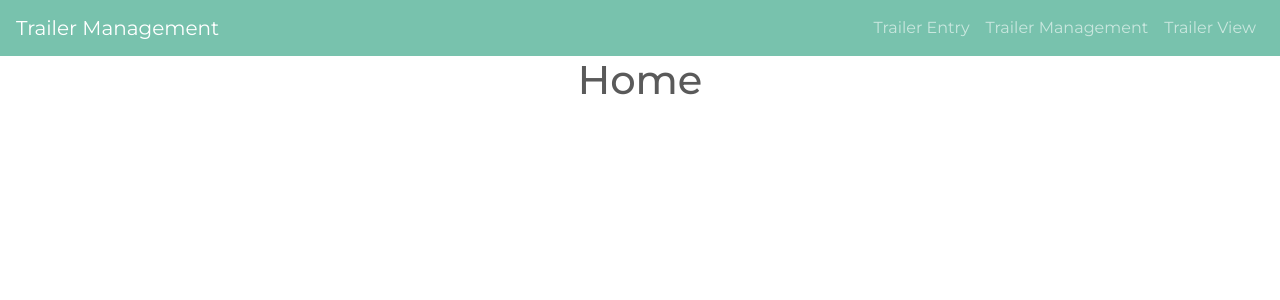
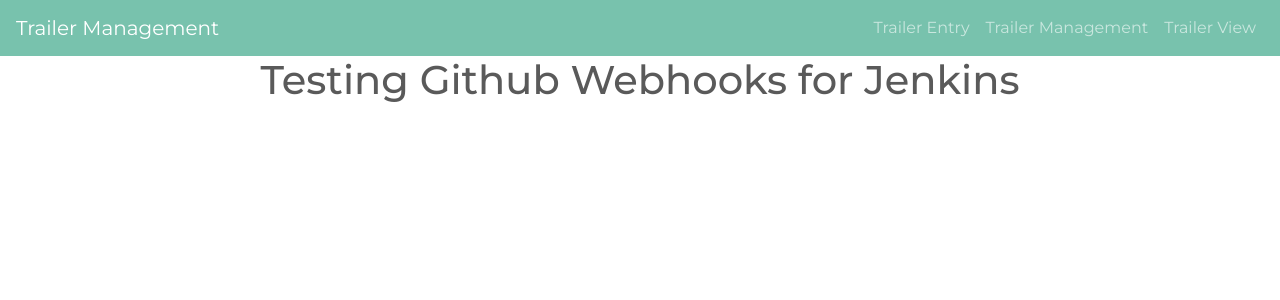
Before and after one commit to Alyzhoft/Trailer-Management, a Vue app in the folder client/: page /#/ in a window 1280 px wide. Shown: the top 300 px of the page. Built offline with nearby package versions, Linux system fonts and the light colour scheme; no server answers; what vue-socket.io would draw is missing.

Commit message:
Testing Github Webhooks for Jenkins

```diff
--- a/client/src/views/Home.vue
+++ b/client/src/views/Home.vue
@@ -1,6 +1,6 @@
 <template>
   <div class="home">
-    <h1>Home</h1>
+    <h1>Testing Github Webhooks for Jenkins</h1>
   </div>
 </template>
 
```
